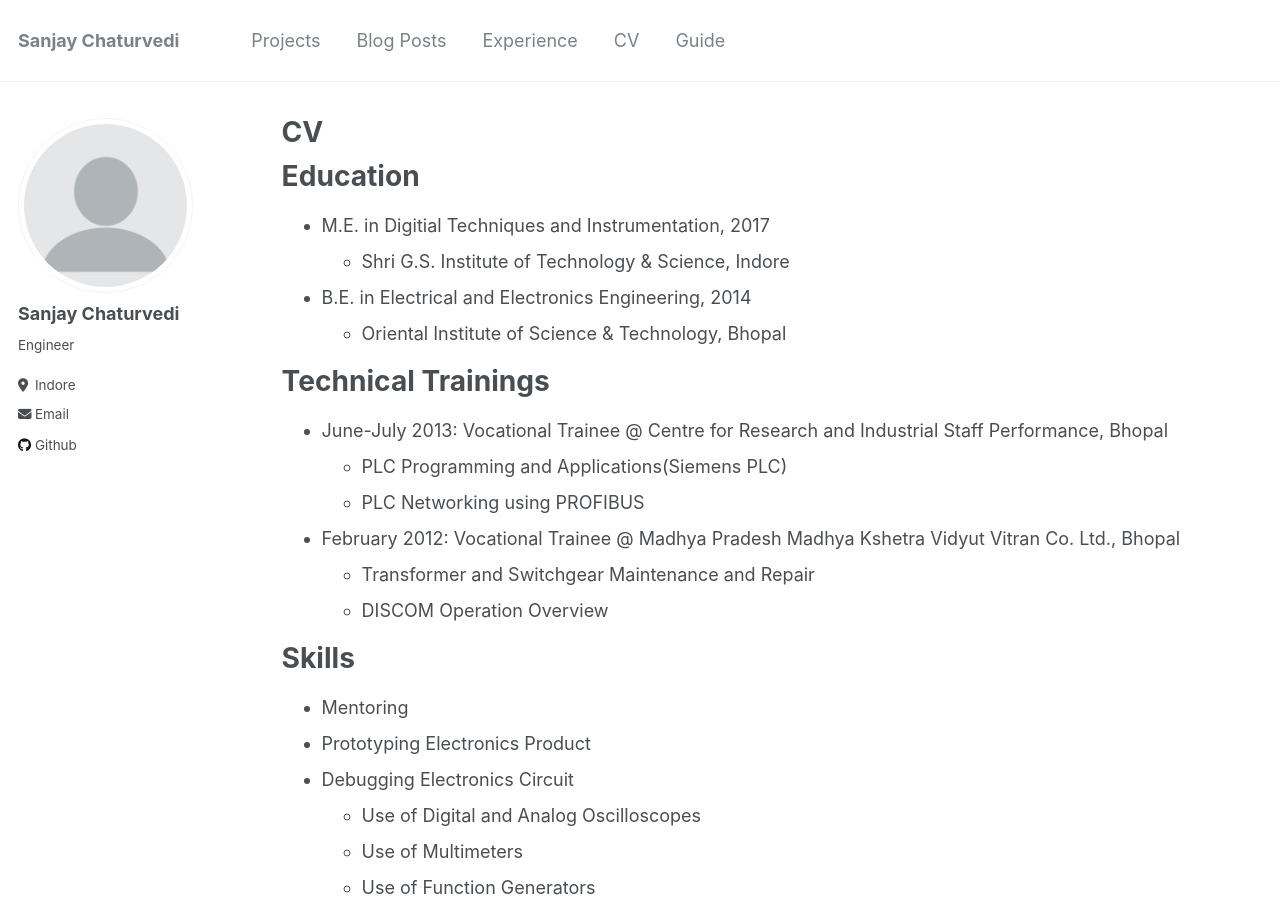
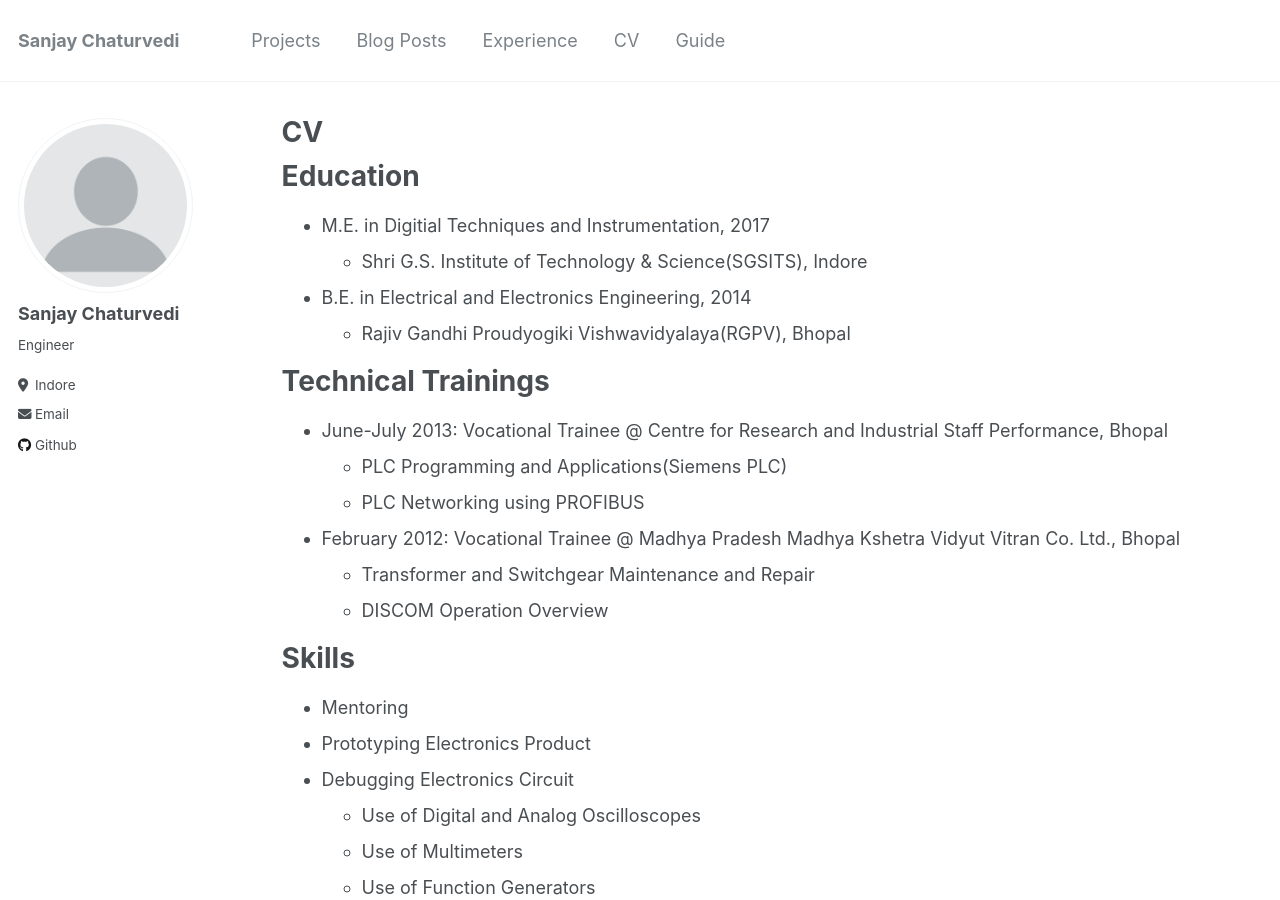
Before and after one commit to sanjay-ji/sanjay-ji.github.io, a Jekyll site: the page built from _pages/cv.md, in a window 1280 px wide and 900 px high. Built offline with Jekyll 4.4.1, drawn with Linux system fonts in a browser that asks for light colours.

Commit message:
Update cv.md, general update.

```diff
--- a/_pages/cv.md
+++ b/_pages/cv.md
@@ -12,9 +12,9 @@ redirect_from:
 Education
 ======
 * M.E. in Digitial Techniques and Instrumentation, 2017
-  * Shri G.S. Institute of Technology & Science, Indore
+  * Shri G.S. Institute of Technology & Science(SGSITS), Indore
 * B.E. in Electrical and Electronics Engineering, 2014
-  * Oriental Institute of Science & Technology, Bhopal
+  * Rajiv Gandhi Proudyogiki Vishwavidyalaya(RGPV), Bhopal
 
 Technical Trainings
 ======
```
